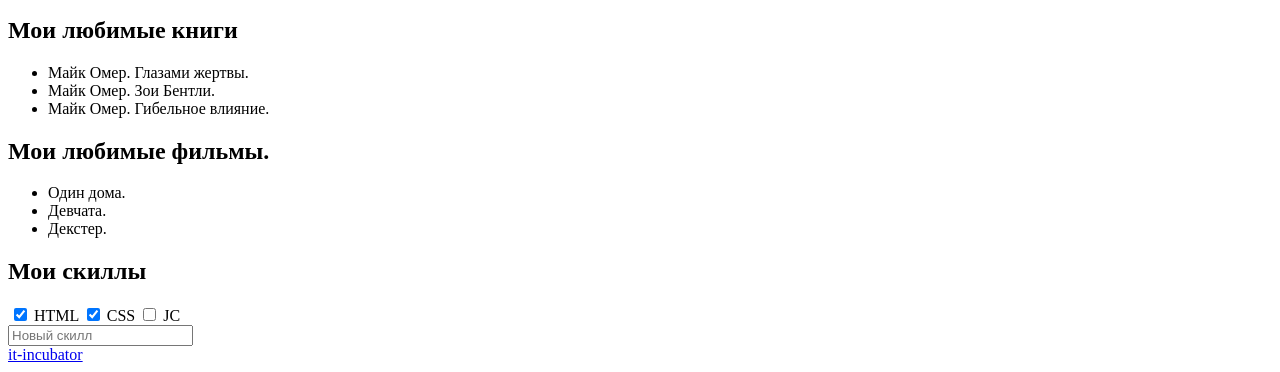
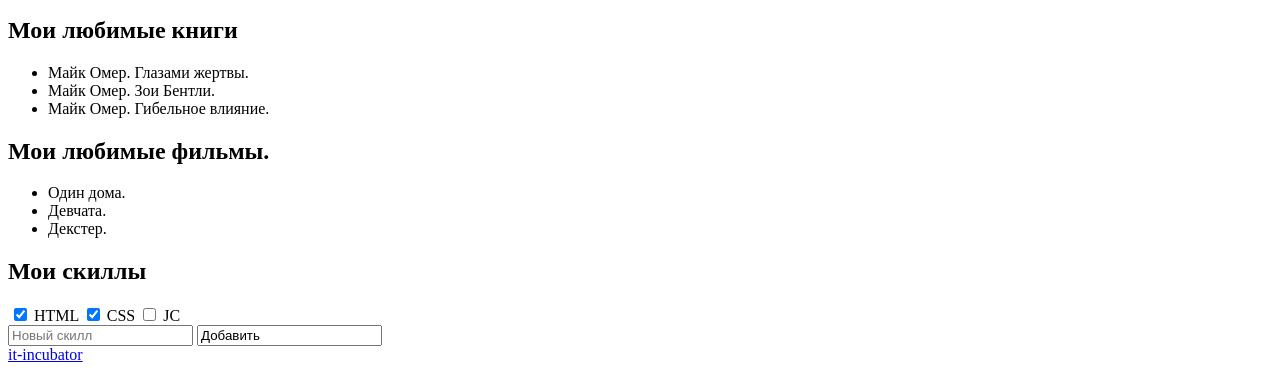
Before and after one commit to Ryabchenko-art/1-hw-with-auto-test-html-css-main, a plain HTML site: page index.html in a window 1280 px wide. Shown: the part 453-825 px from the top of the page. Drawn offline with Linux system fonts and the light colour scheme.

Commit message:
complete task-6

```diff
--- a/index.html
+++ b/index.html
@@ -81,6 +81,7 @@
         <!-- 5) Создай здесь однострочное поле для ввода текста с подсказкой "Новый скилл", которая исчезает, когда начинаешь что-то печатать (для подсказки есть специальный атрибут) -->
             <input placeholder="Новый скилл"type="text">
         <!-- 6) Создай здесь кнопку “Добавить” -->
+            <input type="Добавить" value="Добавить">
         <!-- 7) Добавь горизонтальную линию (для этого есть специальный тег) -->
 
         <table data-cy="hw-about-table-pre">
```
